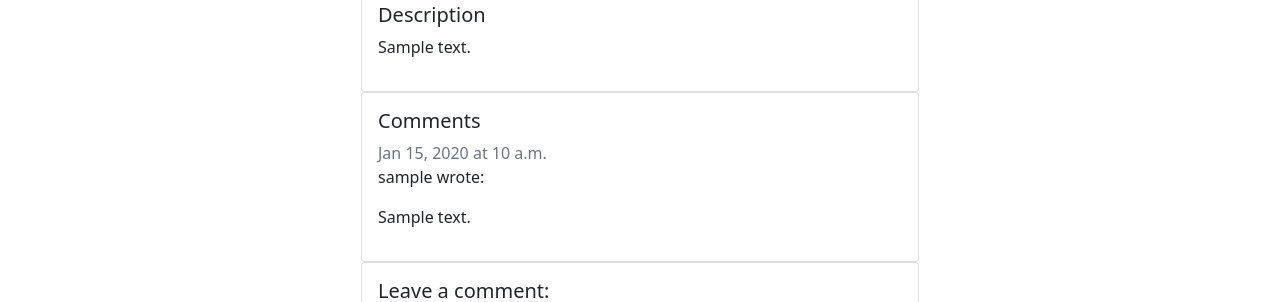
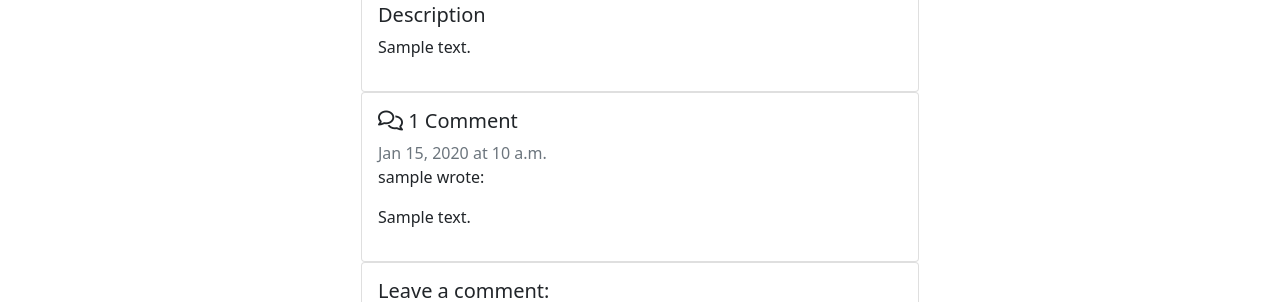
Before and after one commit to decant09/bokeh, a Django app: a page that uses templates/post_detail.html in a window 1280 px wide. Shown: the part 247-549 px from the top of the page. Run offline with Django 3.2, Linux system fonts and the light colour scheme; a user stored in the database is signed in; tables that the repository leaves empty hold one stand-in row (values such as "Sample post"); some libraries are stand-ins or nearby versions.

Commit message:
Display comment count in comments section

```diff
--- a/templates/post_detail.html
+++ b/templates/post_detail.html
@@ -38,7 +38,15 @@
     <div class="card">
       <div class="card-body">
         <div>
-          <h5 class="card-title">Comments</h5>
+          {% with comments.count as total_comments %}
+          <!-- <h5><strong class="text-secondary"> -->
+          <h5 class="card-title">
+            <i class="far fa-comments"></i>
+            {{ total_comments }} Comment{{ total_comments|pluralize }}
+          </h5>
+          {% endwith %}
+
+          <!-- <h5 class="card-title">Comments</h5> -->
         </div>
         {% for comment in comments %}
         <div>
```
